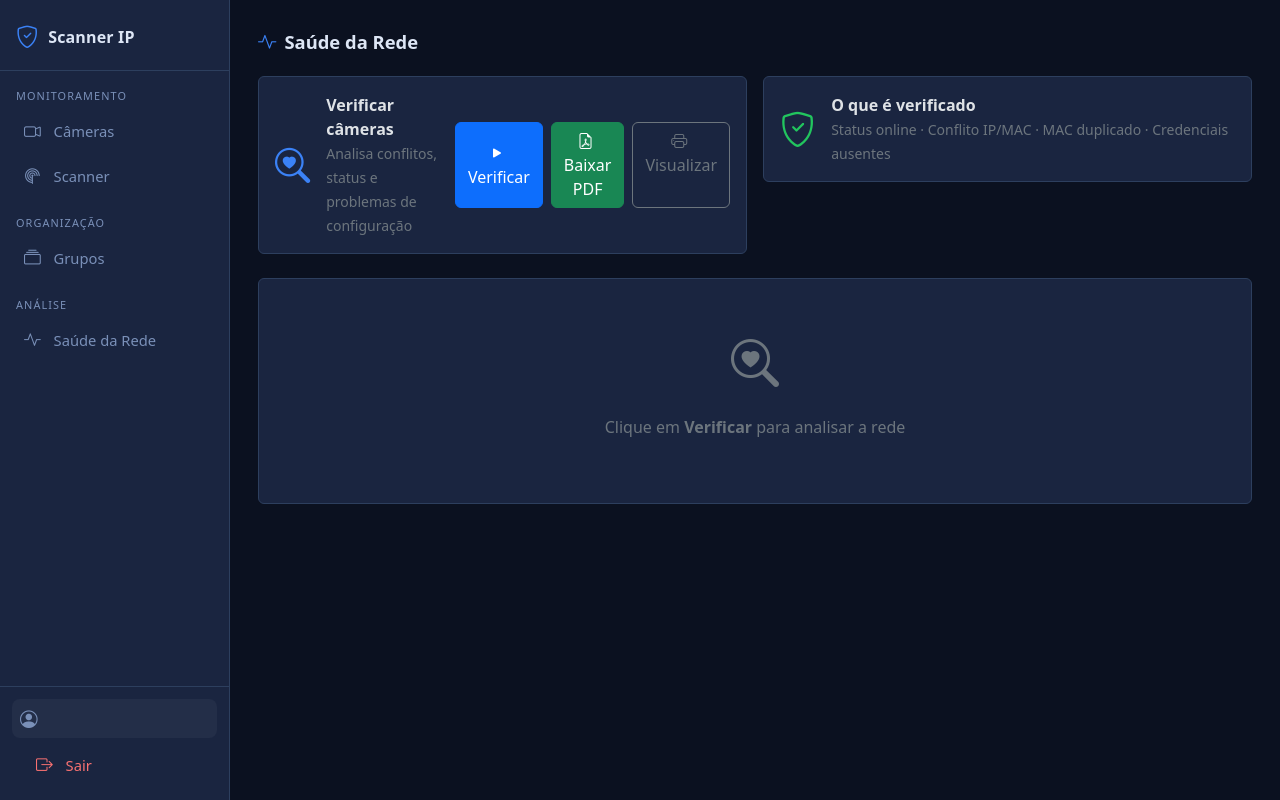
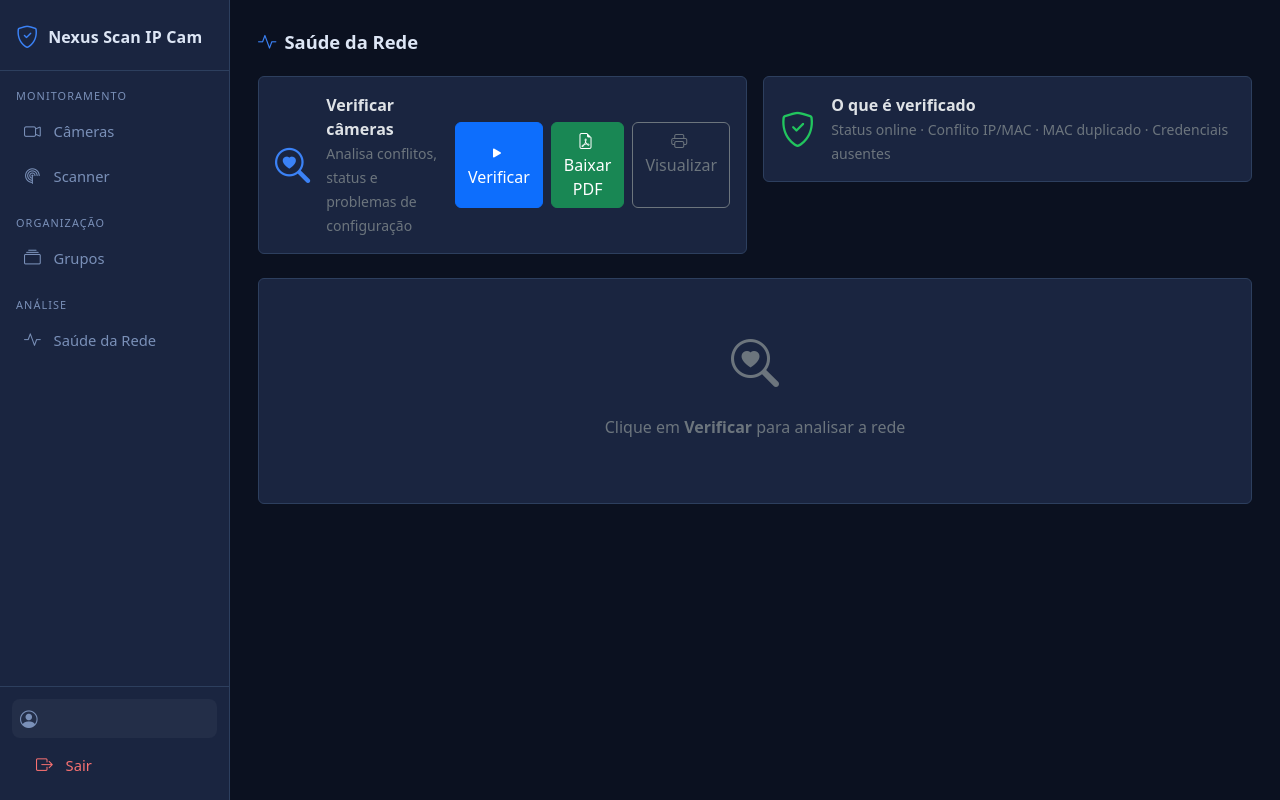
Before and after one commit to Maia1111/nexus_scan_cam, a FastAPI app: template templates/diagnostics.html in a window 1280 px wide. Run offline with FastAPI, Linux system fonts and the light colour scheme; the template is opened without the code that fills it, so the values that code supplies are empty; some libraries are stand-ins or nearby versions.

Commit message:
chore: rename app to Nexus Scan IP Cam and fix jinja2 syntax in scanner.html

```diff
--- a/main.py
+++ b/main.py
@@ -82,7 +82,7 @@ async def lifespan(app: FastAPI):
 
 
 app = FastAPI(lifespan=lifespan)
-app.add_middleware(SessionMiddleware, secret_key="ip-cam-scanner-secret-2024")
+app.add_middleware(SessionMiddleware, secret_key="nexus-scan-ip-cam-secret-2024")
 templates = Jinja2Templates(directory="templates")
 templates.env.filters["tojson"] = json.dumps
 
--- a/templates/base.html
+++ b/templates/base.html
@@ -3,7 +3,7 @@
 <head>
   <meta charset="UTF-8">
   <meta name="viewport" content="width=device-width, initial-scale=1">
-  <title>Scanner de Câmeras IP</title>
+  <title>Nexus Scan IP Cam</title>
   <link rel="stylesheet" href="https://cdn.jsdelivr.net/npm/bootstrap@5.3.3/dist/css/bootstrap.min.css">
   <link rel="stylesheet" href="https://cdn.jsdelivr.net/npm/bootstrap-icons@1.11.3/font/bootstrap-icons.css">
   <script src="https://unpkg.com/htmx.org@1.9.12"></script>
@@ -172,7 +172,7 @@
 <nav id="sidebar">
   <div class="sb-brand">
     <i class="bi bi-shield-check"></i>
-    <span>Scanner IP</span>
+    <span>Nexus Scan IP Cam</span>
   </div>
 
   <div class="mt-2">
--- a/templates/scanner.html
+++ b/templates/scanner.html
@@ -52,8 +52,6 @@
 </div>
 <div id="scan-results" class="row g-3"></div>
 
-{% endblock %}
-
 <!-- Modal Salvar com Nome -->
 <div class="modal fade" id="saveModal" tabindex="-1">
   <div class="modal-dialog modal-sm">
@@ -64,7 +62,7 @@
       </div>
       <div class="modal-body">
         <p class="text-secondary small mb-2">IP: <code id="save-ip-display"></code></p>
-        <label class="form-label text-secondary small">Nome da câmera</label>
+        <label class="form-label">Nome da câmera</label>
         <input type="text" id="save-name-input" class="form-control" placeholder="Ex: Câmera Entrada">
       </div>
       <div class="modal-footer">
```
Also changed, not shown: PRD.md (+1 -1 lines).
